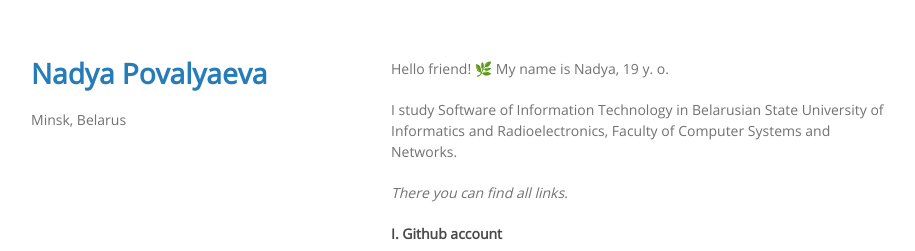
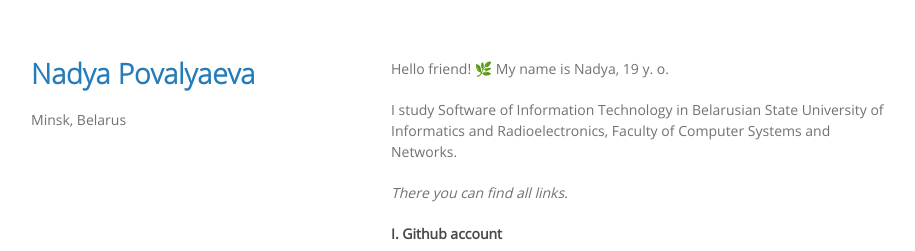
Before and after one commit to npovalyaeva/npovalyaeva.github.io, a Jekyll site: the page built from index.md, in a window 1280 px wide. Shown: the top 251 px of the page, without its empty margins (179-1094 px from the left). Built offline with Jekyll 4.4.1, drawn with Linux system fonts in a browser that asks for light colours; our own code applies the rules of GitHub Pages for plain Markdown files.

Commit message:
Want to write "deunxcdenfewb"

```diff
--- a/_sass/jekyll-theme-minimal.scss
+++ b/_sass/jekyll-theme-minimal.scss
@@ -23,6 +23,7 @@ h1, h2, h3 {
 }
 
 h1 {
+font-family: "Open Sans Light";
   font-size:28px;
 }
 
```
